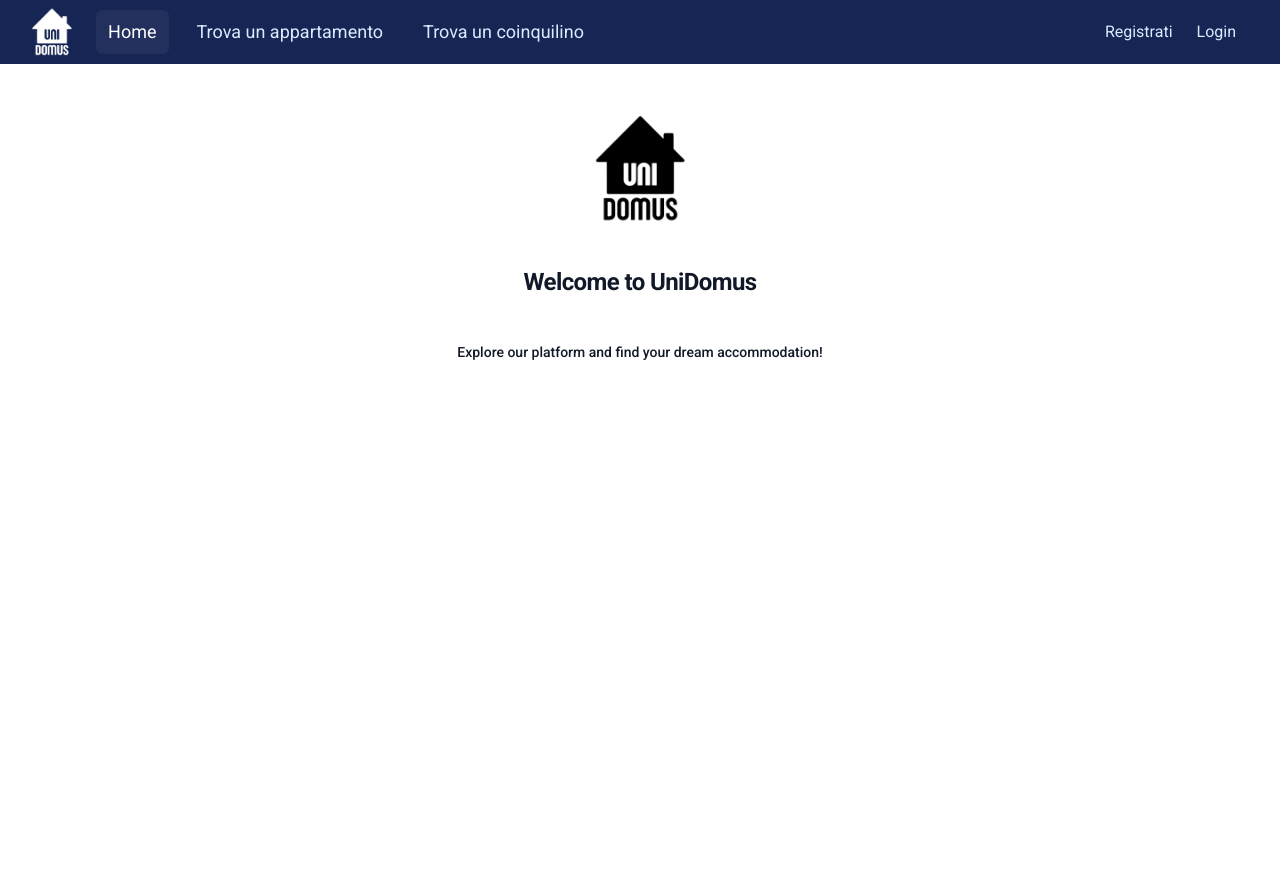
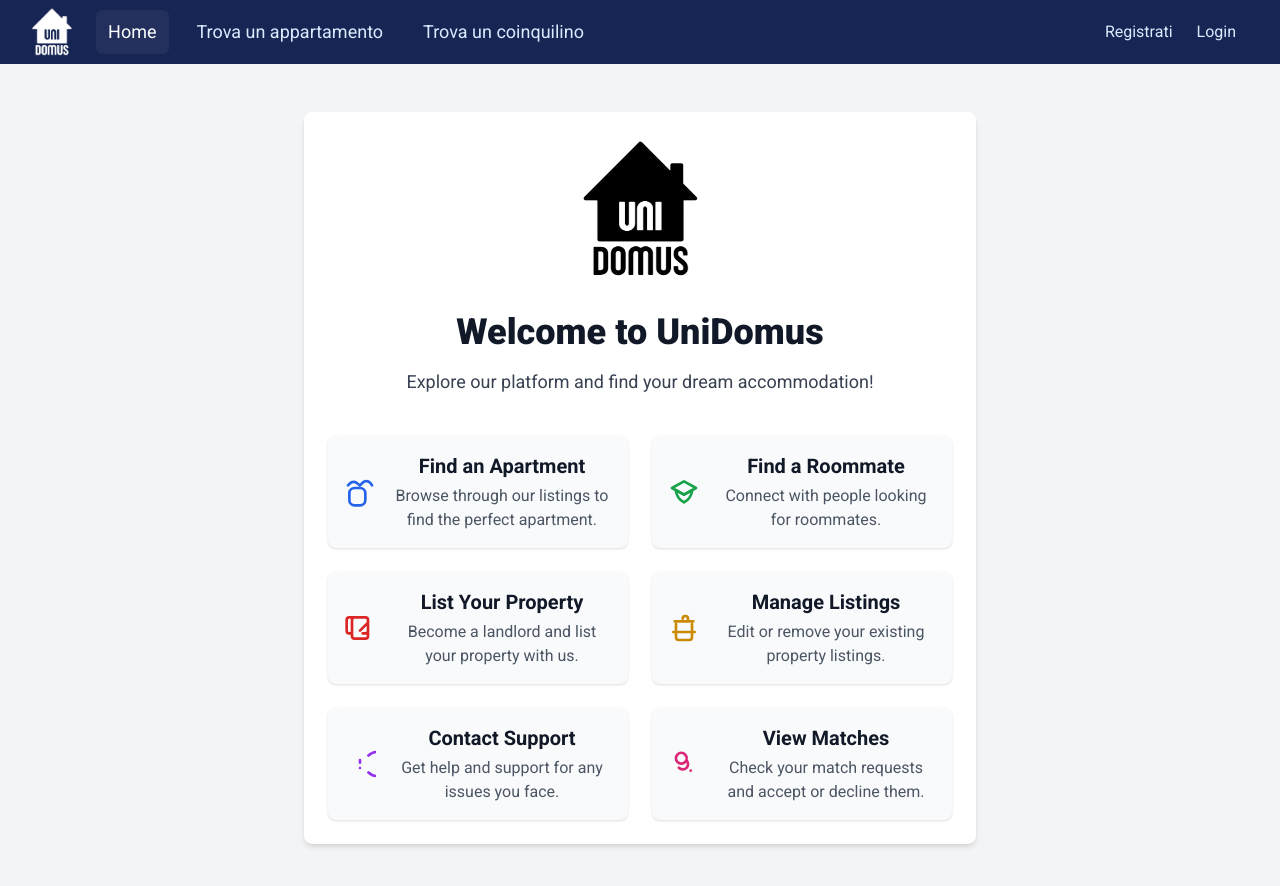
Before and after one commit to HellNF/UniDomus, a React (Vite) app in the folder FrontEnd/: page / in a window 1280 px wide. Shown: the top 886 px of the page. Before the commit the page ends 800 px from the top, so only its background shows below. Built offline with nearby package versions, Linux system fonts and the light colour scheme.

Commit message:
new homepage

```diff
--- a/FrontEnd/src/components/Homepage.jsx
+++ b/FrontEnd/src/components/Homepage.jsx
@@ -1,28 +1,43 @@
+// /src/components/HomePage.jsx
 import React from "react";
 import UniDomusLogo from "/UniDomusLogo.png";
-import { Link } from "react-router-dom"; // Import Link from react-router-dom for navigation
+import { Link } from "react-router-dom";
+import sections from "../sections/homePage"; // Ensure you import sections correctly
 
 export default function HomePage() {
   return (
     <>
-      <div className="flex min-h-full  flex-1 flex-col justify-center px-6 py-12 lg:px-8">
-        <div className="sm:mx-auto sm:w-full sm:max-w-sm">
+      <div className="flex min-h-screen flex-col items-center justify-center bg-gray-100 px-6 py-12 lg:px-8">
+        <div className="bg-white shadow-md rounded-lg p-6 w-full sm:max-w-2xl text-center">
           <img
-            className="mx-auto h-28 w-auto"
+            className="mx-auto h-36 w-auto"
             src={UniDomusLogo}
-            alt="Unidomus"
+            alt="UniDomus"
           />
-          <h2 className="mt-10 text-center text-2xl font-bold leading-9 tracking-tight text-gray-900">
+          <h2 className="mt-8 text-4xl font-extrabold text-gray-900">
             Welcome to UniDomus
           </h2>
-        </div>
+          <p className="mt-4 text-lg text-gray-700">
+            Explore our platform and find your dream accommodation!
+          </p>
 
-        <div className="mt-10 sm:mx-auto sm:w-full sm:max-w-sm">
-          <div className="space-y-6">
-            <div>
-              <p className="block text-center text-sm font-medium leading-6 text-gray-900">
-                Explore our platform and find your dream accommodation!
-              </p>
+          <div className="mt-10 sm:w-full">
+            <div className="grid grid-cols-1 sm:grid-cols-2 gap-6">
+              {sections.map((section) => (
+                <Link
+                  key={section.title}
+                  to={section.link}
+                  className="flex items-center space-x-4 p-4 bg-gray-50 rounded-lg shadow hover:shadow-lg transition-shadow duration-300 ease-in-out"
+                >
+                  <div className="flex-shrink-0">{section.svg}</div>
+                  <div>
+                    <h3 className="text-xl font-bold text-gray-900">
+                      {section.title}
+                    </h3>
+                    <p className="mt-1 text-gray-600">{section.description}</p>
+                  </div>
+                </Link>
+              ))}
             </div>
           </div>
         </div>
--- a/FrontEnd/src/components/MatchList.jsx
+++ b/FrontEnd/src/components/MatchList.jsx
@@ -188,7 +188,7 @@ export default function MatchesList() {
                             </button>
                             <button
                               onClick={() => handleButtonClick('match', match._id)} // Report button for the match
-                              className="p-1 rounded-md hover:bg-yellow-700"
+                              className="p-1 rounded-md "
                             >
                               <img src={reportIcon} alt="Report" className="h-6 w-6" />
                             </button>
--- /dev/null
+++ b/FrontEnd/src/sections/homePage.jsx
@@ -0,0 +1,139 @@
+// /src/sections/homePage.jsx
+import React from "react";
+
+const sections = [
+  {
+    title: "Find an Apartment",
+    description: "Browse through our listings to find the perfect apartment.",
+    link: "/findaflat",
+    svg: (
+      <svg
+        className="h-8 w-8 text-blue-600"
+        fill="none"
+        stroke="currentColor"
+        viewBox="0 0 24 24"
+        xmlns="http://www.w3.org/2000/svg"
+      >
+        <path
+          strokeLinecap="round"
+          strokeLinejoin="round"
+          strokeWidth="2"
+          d="M3 7l1.38-1.38a4 4 0 015.66 0L12 7l1.96-1.96a4 4 0 015.66 0L21 7m-9 2a4 4 0 014 4v5a4 4 0 01-4 4H8a4 4 0 01-4-4v-5a4 4 0 014-4h4z"
+        />
+      </svg>
+    ),
+  },
+  {
+    title: "Find a Roommate",
+    description: "Connect with people looking for roommates.",
+    link: "/displayTenants",
+    svg: (
+      <svg
+        className="h-8 w-8 text-green-600"
+        fill="none"
+        stroke="currentColor"
+        viewBox="0 0 24 24"
+        xmlns="http://www.w3.org/2000/svg"
+      >
+        <path
+          strokeLinecap="round"
+          strokeLinejoin="round"
+          strokeWidth="2"
+          d="M12 14l9-5-9-5-9 5 9 5z"
+        />
+        <path
+          strokeLinecap="round"
+          strokeLinejoin="round"
+          strokeWidth="2"
+          d="M12 14l6.16-3.422A12.083 12.083 0 0112 19.838a12.083 12.083 0 01-6.16-9.26L12 14z"
+        />
+      </svg>
+    ),
+  },
+  {
+    title: "List Your Property",
+    description: "Become a landlord and list your property with us.",
+    link: "/addListing",
+    svg: (
+      <svg
+        className="h-8 w-8 text-red-600"
+        fill="none"
+        stroke="currentColor"
+        viewBox="0 0 24 24"
+        xmlns="http://www.w3.org/2000/svg"
+      >
+        <path
+          strokeLinecap="round"
+          strokeLinejoin="round"
+          strokeWidth="2"
+          d="M12 14l6-6M6 18V6a2 2 0 012-2h8a2 2 0 012 2v12a2 2 0 01-2 2H8a2 2 0 01-2-2v-2H4a2 2 0 01-2-2v-8a2 2 0 012-2h12a2 2 0 012 2v8a2 2 0 01-2 2h-2"
+        />
+      </svg>
+    ),
+  },
+  {
+    title: "Manage Listings",
+    description: "Edit or remove your existing property listings.",
+    link: "/manageListings",
+    svg: (
+      <svg
+        className="h-8 w-8 text-yellow-600"
+        fill="none"
+        stroke="currentColor"
+        viewBox="0 0 24 24"
+        xmlns="http://www.w3.org/2000/svg"
+      >
+        <path
+          strokeLinecap="round"
+          strokeLinejoin="round"
+          strokeWidth="2"
+          d="M11 5a2 2 0 014 0v2M5 7h14M4 15h16M6 9v10a2 2 0 002 2h8a2 2 0 002-2V9"
+        />
+      </svg>
+    ),
+  },
+  {
+    title: "Contact Support",
+    description: "Get help and support for any issues you face.",
+    link: "/support",
+    svg: (
+      <svg
+        className="h-8 w-8 text-purple-600"
+        fill="none"
+        stroke="currentColor"
+        viewBox="0 0 24 24"
+        xmlns="http://www.w3.org/2000/svg"
+      >
+        <path
+          strokeLinecap="round"
+          strokeLinejoin="round"
+          strokeWidth="2"
+          d="M18.364 5.636a9 9 0 110 12.728M12 9v2M12 15h.01"
+        />
+      </svg>
+    ),
+  },
+  {
+    title: "View Matches",
+    description: "Check your match requests and accept or decline them.",
+    link: "/matches/index",
+    svg: (
+      <svg
+        className="h-8 w-8 text-pink-600"
+        fill="none"
+        stroke="currentColor"
+        viewBox="0 0 24 24"
+        xmlns="http://www.w3.org/2000/svg"
+      >
+        <path
+          strokeLinecap="round"
+          strokeLinejoin="round"
+          strokeWidth="2"
+          d="M13.828 9.172a4 4 0 11-5.656 5.656M7.172 4.828a4 4 0 015.656 5.656m0 0a4 4 0 11-5.656-5.656M17 17h.01"
+        />
+      </svg>
+    ),
+  },
+];
+
+export default sections;
```
